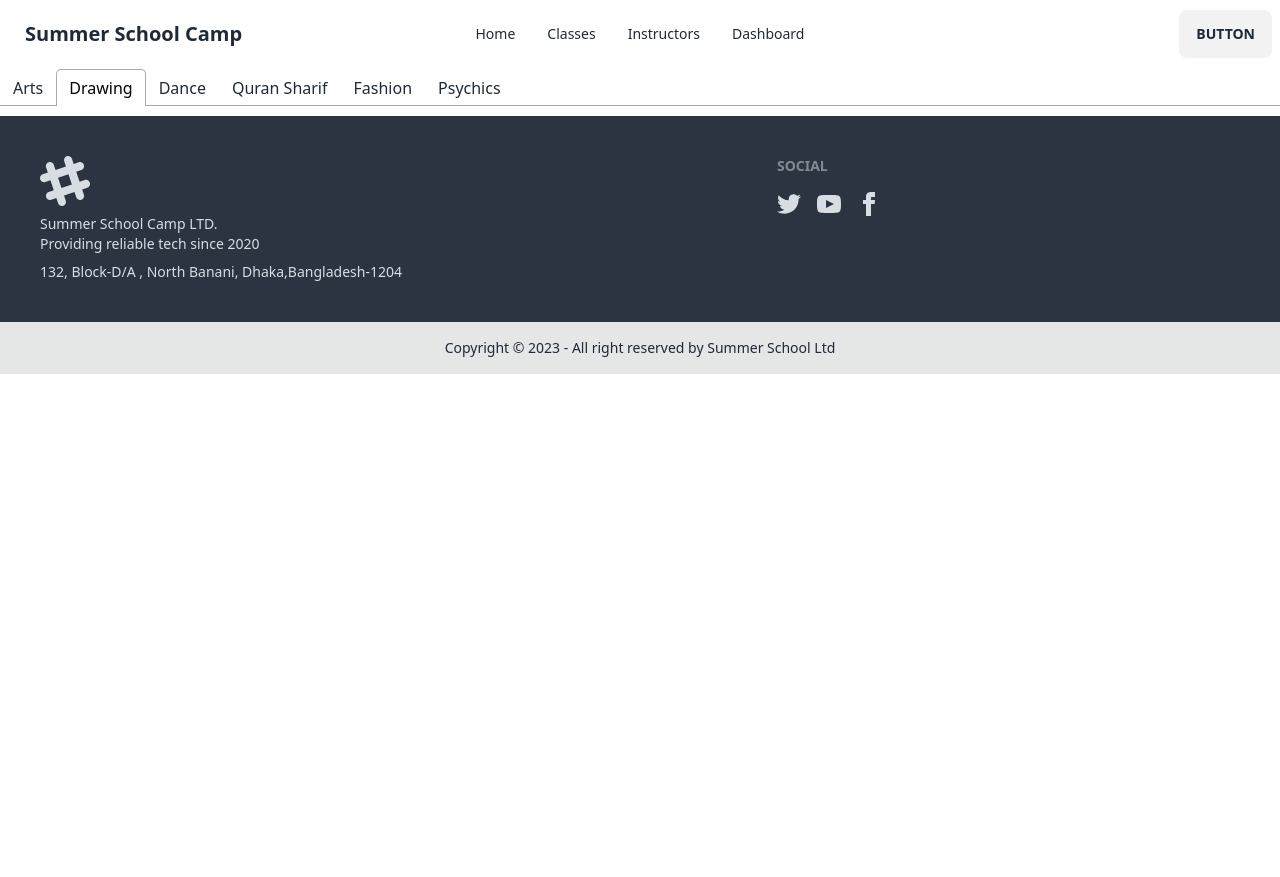
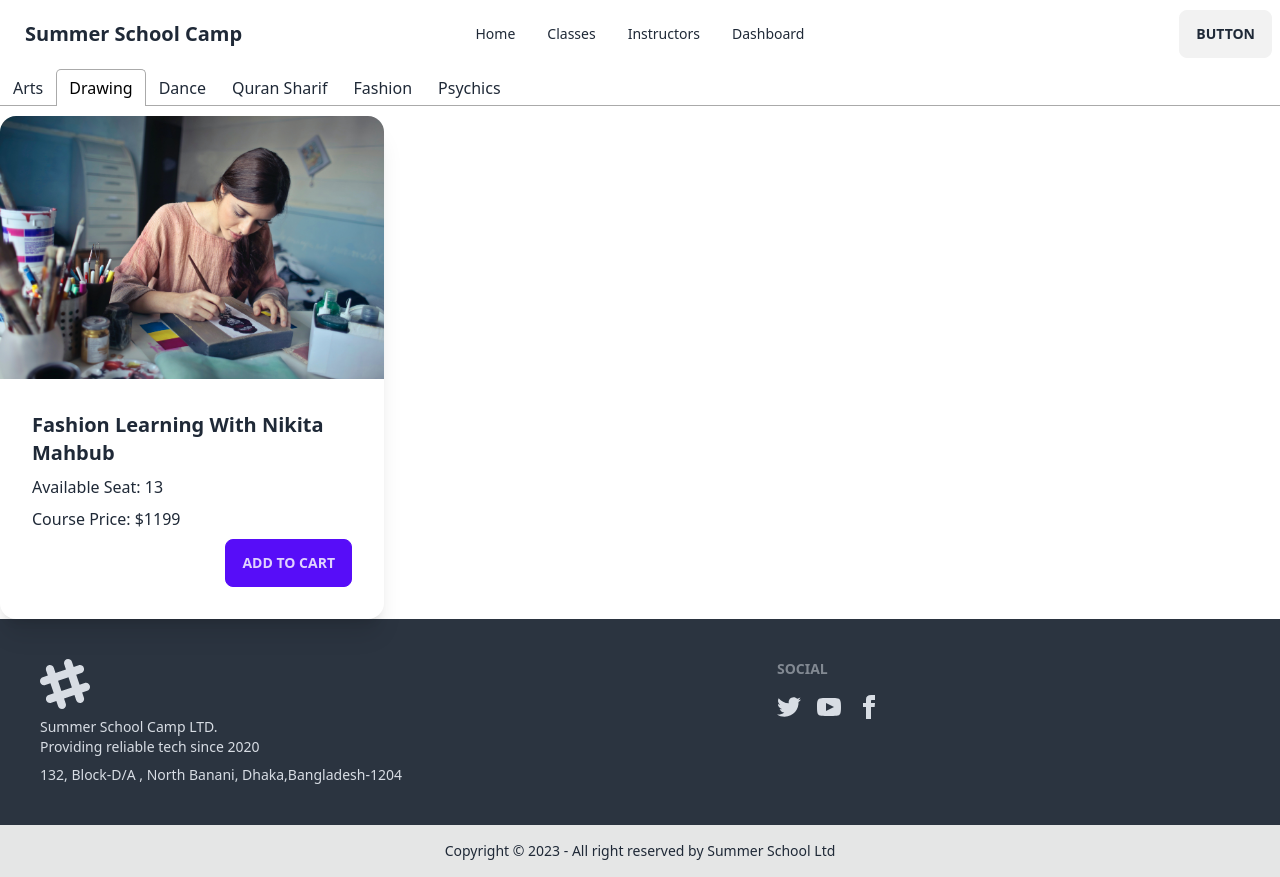
Before and after one commit to deadmanShadow/Summer-Camp, a React (Vite) app: page /instructors in a window 1280 px wide. Both pictures are taken after a click on the tab "Drawing". Before the commit the page ends 800 px from the top, so only its background shows below. Built offline with nearby package versions, Linux system fonts and the light colour scheme.

Commit message:
section added here

```diff
--- a/src/Components/SectionTitle/Card.jsx
+++ b/src/Components/SectionTitle/Card.jsx
@@ -5,12 +5,13 @@ const Card = ({item}) => {
     return (
         <div>
             <div className="card w-96 bg-base-100 shadow-xl">
-                <figure><img src="/images/stock/photo-1606107557195-0e29a4b5b4aa.jpg" alt="Shoes" /></figure>
+                <figure><img src={image} alt="Shoes" /></figure>
                 <div className="card-body">
-                    <h2 className="card-title">Shoes!</h2>
-                    <p>If a dog chews shoes whose shoes does he choose?</p>
+                    <h2 className="card-title">{name}</h2>
+                    <p>Available Seat: {seat}</p>
+                    <p>Course Price: ${price}</p>
                     <div className="card-actions justify-end">
-                        <button className="btn btn-primary">Buy Now</button>
+                        <button className="btn btn-primary">Add To Cart</button>
                     </div>
                 </div>
             </div>
--- a/src/Pages/Class/Class/ClassCategory/ClassCategory.jsx
+++ b/src/Pages/Class/Class/ClassCategory/ClassCategory.jsx
@@ -1,5 +1,6 @@
 import React from 'react';
 import MenuItem from '../../../../Shared/MenuItem/MenuItem';
+import { Link } from 'react-router-dom';
 
 const ClassCategory = ({items}) => {
     return (
@@ -12,6 +13,9 @@ const ClassCategory = ({items}) => {
                     ></MenuItem>)
                 }
             </div>
+            <Link to="/instructors">
+            <button className='btn btn-outline border-0 border-b-4 mt-4'>Add to Cart</button>
+            </Link>
         </div>
     );
 };
--- a/src/Pages/Instructors/Instructors.jsx
+++ b/src/Pages/Instructors/Instructors.jsx
@@ -2,6 +2,7 @@ import React, { useState } from 'react';
 import { Tab, Tabs, TabList, TabPanel } from 'react-tabs';
 import 'react-tabs/style/react-tabs.css';
 import useMenu from '../../Hooks/useMenu';
+import Card from '../../Components/SectionTitle/Card';
 
 const Instructors = () => {
     const [tabIndex, setTabIndex] = useState(0);
@@ -23,12 +24,50 @@ const Instructors = () => {
                     <Tab>Fashion</Tab>
                     <Tab>Psychics</Tab>
                 </TabList>
-                <TabPanel></TabPanel>
-                <TabPanel></TabPanel>
-                <TabPanel></TabPanel>
-                <TabPanel></TabPanel>
-                <TabPanel></TabPanel>
-                <TabPanel></TabPanel>
+                <TabPanel>
+                    {
+                        quran.map(item => <Card
+                        key={item._id}
+                        item={item}></Card>)
+                    }
+                </TabPanel>
+                <TabPanel>
+                    {
+                        fashion.map(item => <Card
+                        key={item._Id}
+                        item={item}></Card>)
+                    }
+                </TabPanel>
+                <TabPanel>
+                    {
+                        dance.map(item => <Card
+                        key={item._id}
+                        item={item}>
+                        </Card>)
+                    }
+                </TabPanel>
+                <TabPanel>
+                    {
+                        drawing.map(item => <Card
+                        key={item._id}
+                        item={item}>
+                        </Card>)
+                    }
+                </TabPanel>
+                <TabPanel>
+                    {
+                        artscrafts.map(item => <Card
+                        key={item._id}
+                        item={item}></Card>)
+                    }
+                </TabPanel>
+                <TabPanel>
+                    {
+                        psychics.map(item=> <Card
+                        key={item._id}
+                        item={item}></Card>)
+                    }
+                </TabPanel>
             </Tabs>
         </div>
     );
```
